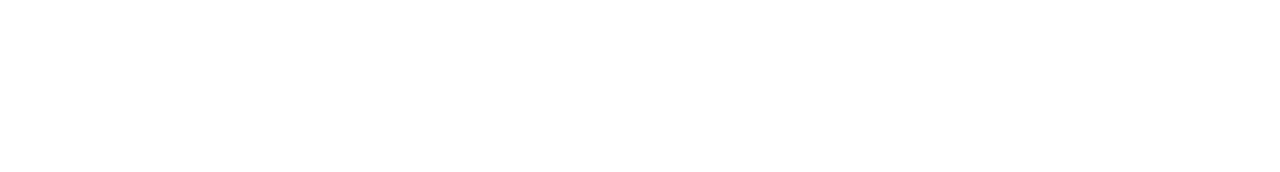
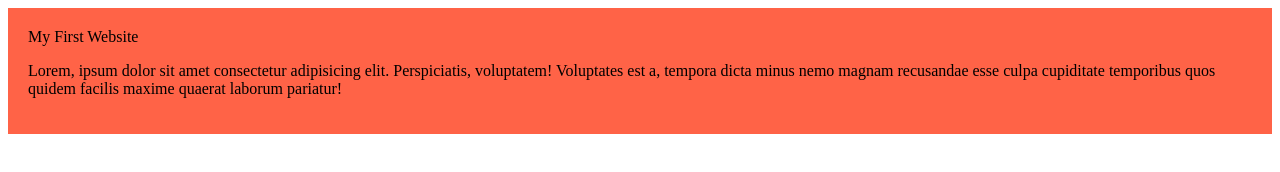
Before and after one commit to musfiquerr/my-simple-website, a plain HTML site: page index.html in a window 1280 px wide. Drawn offline with Linux system fonts and the light colour scheme.

Commit message:
added thefirst blog

```diff
--- a/index.html
+++ b/index.html
@@ -4,8 +4,13 @@
     <meta charset="UTF-8">
     <meta name="viewport" content="width=device-width, initial-scale=1.0">
     <title>My Simple website</title>
+    <link rel="stylesheet" href="styles/blog.css".css>
 </head>
 <body>
+    <div>
+        <h>My First Website</h>
+        <p>Lorem, ipsum dolor sit amet consectetur adipisicing elit. Perspiciatis, voluptatem! Voluptates est a, tempora dicta minus nemo magnam recusandae esse culpa cupiditate temporibus quos quidem facilis maxime quaerat laborum pariatur!</p>
+    </div>
 
 </body>
 </html>
--- /dev/null
+++ b/styles/blog.css
@@ -0,0 +1,5 @@
+div{
+    background-color: tomato;
+    padding:20px;
+
+}
```
